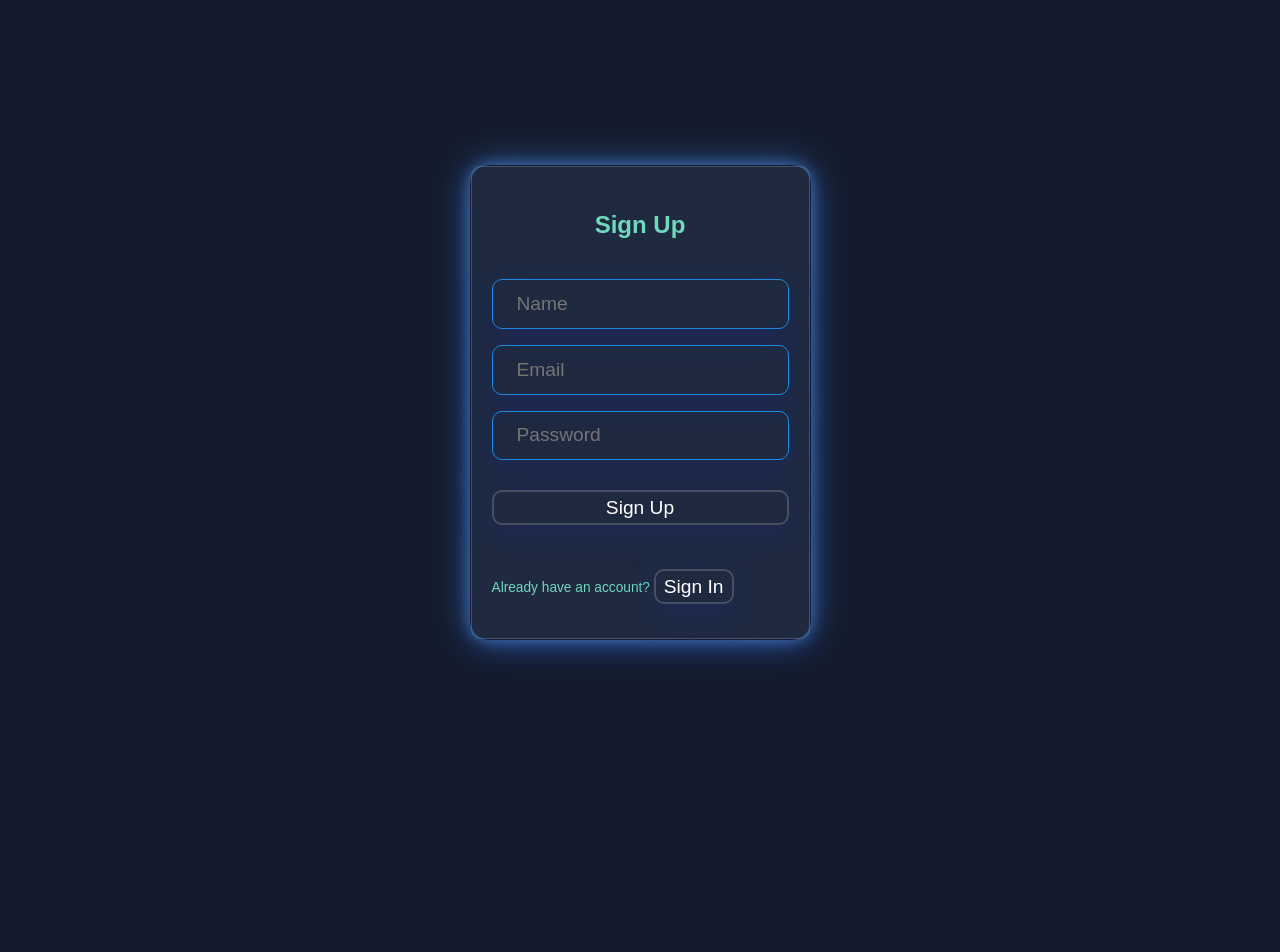
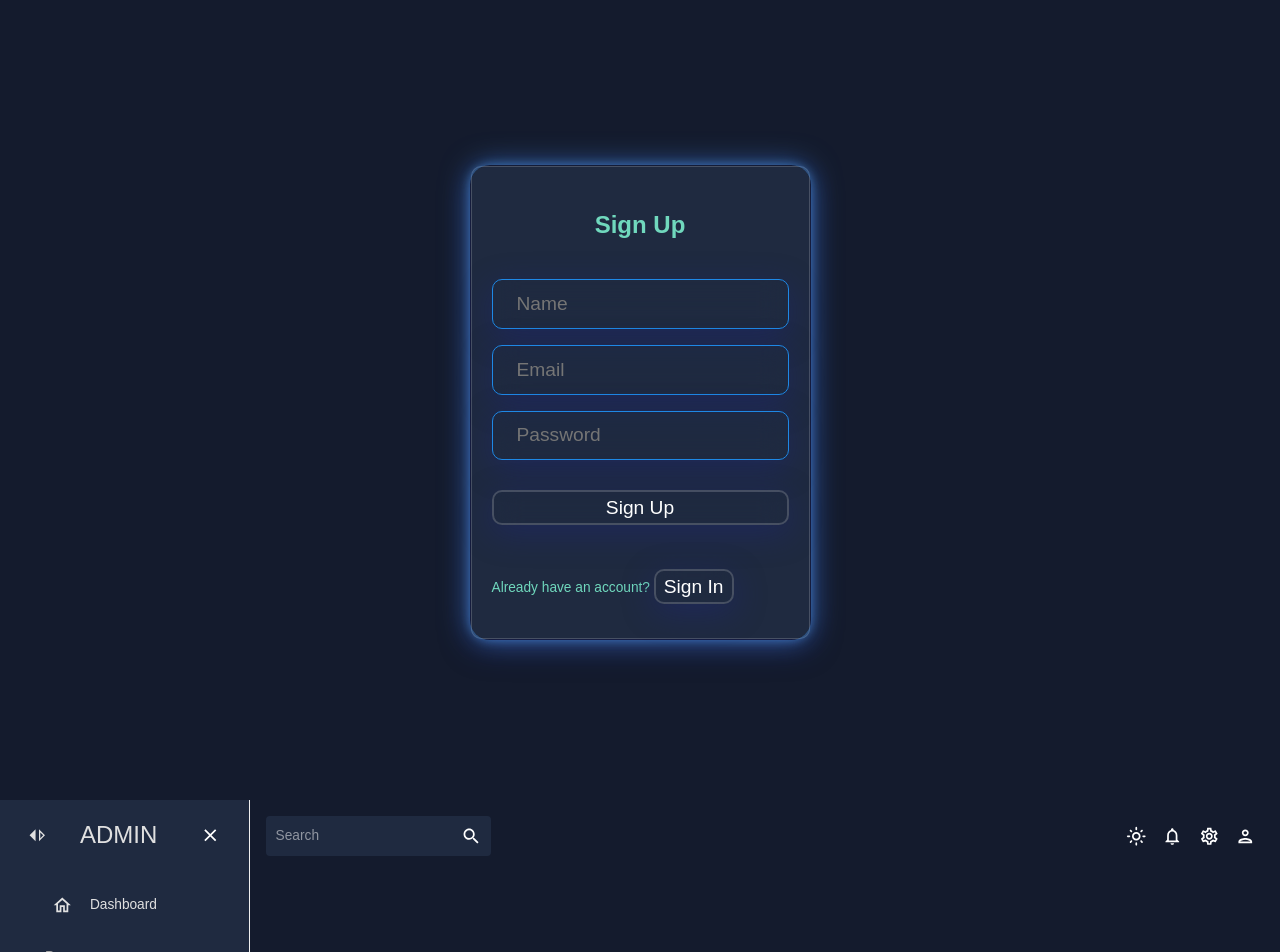
Before and after one commit to Noumantayyab987/Surveillance-System, a React (Create React App) app: page / in a window 1280 px wide. Shown: the top 952 px of the page. Before the commit the page ends 800 px from the top, so only its background shows below. Built offline with nearby package versions, Linux system fonts and the light colour scheme.

Commit message:
update code

```diff
--- a/src/App.js
+++ b/src/App.js
@@ -15,6 +15,8 @@ const App = () => {
   const [theme, colorMode] = useMode();
   const [accessToken, setAccessToken] = useState();
 
+
+
   useEffect(() => {
     // Retrieve the access token from cookies
     const cookies = document.cookie.split("; ");
@@ -27,13 +29,17 @@ const App = () => {
     }
   }, []);
 
-  // Function to check if the user has access token
+  // Function to check if the user has access token in
   const isAuthenticated = () => {
     return !!accessToken;
   }
 
   return (
+
     <ColorModeContext.Provider value={colorMode}>
+
+
+
       <ThemeProvider theme={theme}>
         <CssBaseline />
         <Routes>
@@ -47,16 +53,21 @@ const App = () => {
               )
             }
           />
+        </Routes>
+        <MyProSidebarProvider>
+          <div style={{ height: "100%", width: "100%" }}>
+            <main>
+              {/* Topbar */}
+              <Topbar />
+
+              {/* Routes */}
+              <Routes>
+                {/* Protected routes */}
                 <Route
                   path="/dashboard"
                   element={
                     isAuthenticated() ? (
-                <>
-                  <Topbar />
-                  <MyProSidebarProvider>
                       <Dashboard />
-                  </MyProSidebarProvider>
-                </>
                     ) : (
                       <Navigate to="/" />
                     )
@@ -66,12 +77,7 @@ const App = () => {
                   path="/upload-video"
                   element={
                     isAuthenticated() ? (
-                <>
-                  <Topbar />
-                  <MyProSidebarProvider>
                       <UploadVideo />
-                  </MyProSidebarProvider>
-                </>
                     ) : (
                       <Navigate to="/" />
                     )
@@ -81,35 +87,35 @@ const App = () => {
                   path="/add-live-cameras"
                   element={
                     isAuthenticated() ? (
-                <>
-                  <Topbar />
-                  <MyProSidebarProvider>
                       <AddCamera />
-                  </MyProSidebarProvider>
-                </>
                     ) : (
                       <Navigate to="/" />
                     )
                   }
                   />
+
                 <Route
                   path="/video-history"
                   element={
                     isAuthenticated() ? (
-                <>
-                  <Topbar />
-                  <MyProSidebarProvider>
                       <VideoHistory />
-                  </MyProSidebarProvider>
-                </>
                     ) : (
                       <Navigate to="/" />
                     )
                   }
                 />
+
+                {/* Registration route without the topbar, sidebar, and other components */}
+
+
               </Routes>
+            </main>
+          </div>
+        </MyProSidebarProvider>
       </ThemeProvider>
+
     </ColorModeContext.Provider>
+
   );
 };
 
```
Lines whose indentation alone changed are shown as unchanged.
